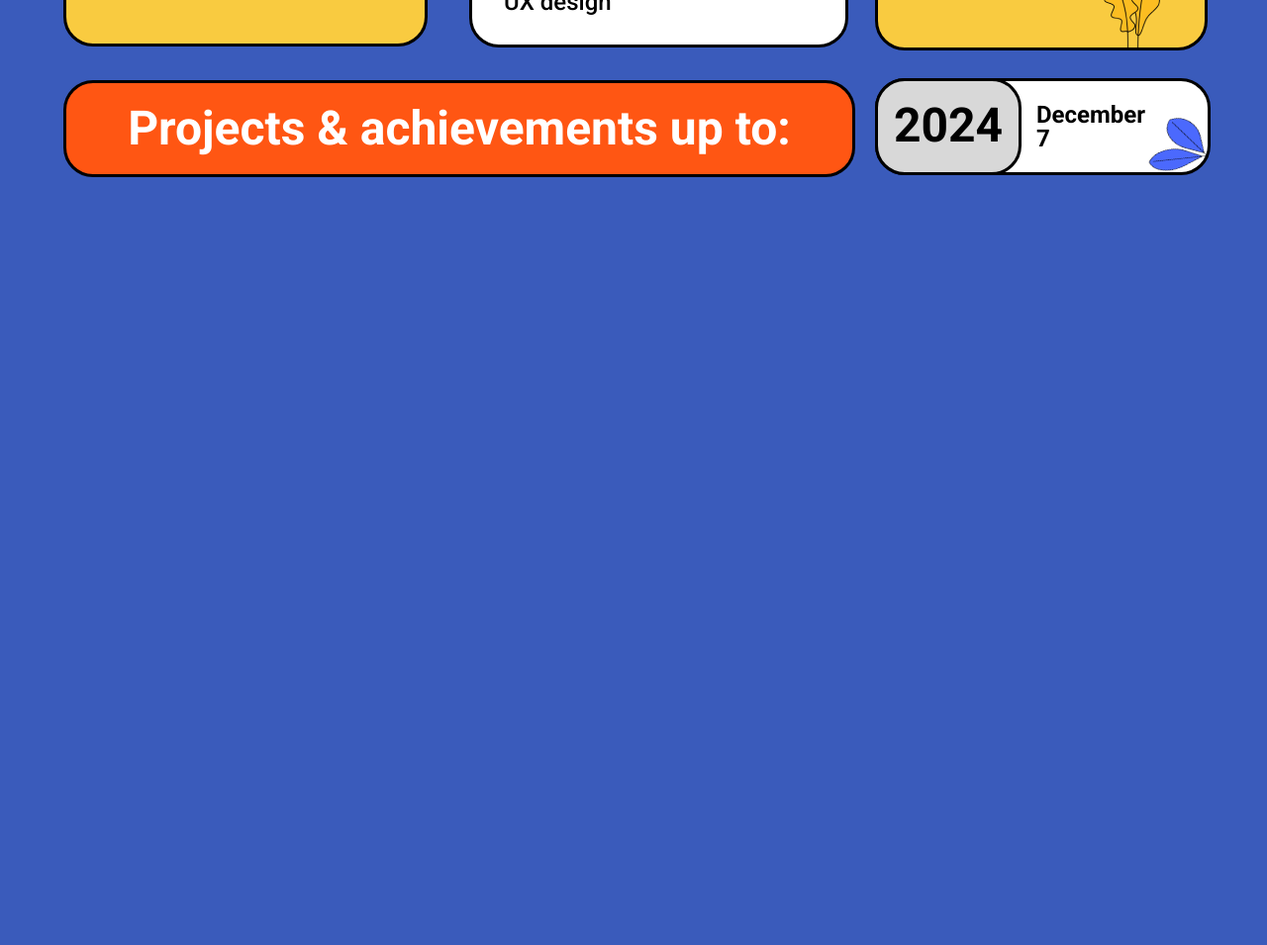
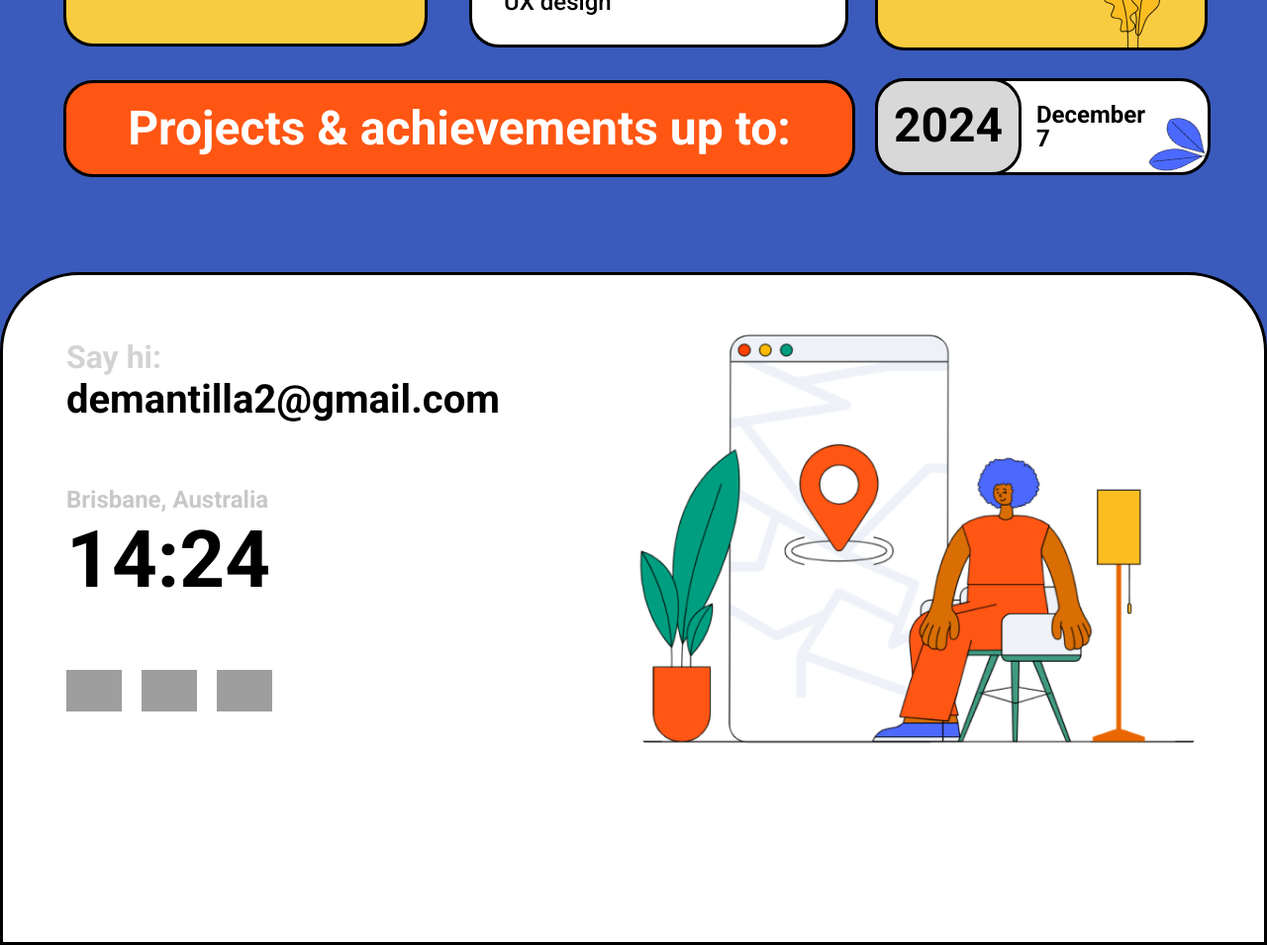
Before and after one commit to DanielEsteban2/Portfolio, a plain HTML site: page index.html in a window 1280 px wide. Shown: the part 1666-2621 px from the top of the page at 99% size. Before the commit the page ends 1909 px from the top, so only its background shows below. Drawn offline with Linux system fonts and the light colour scheme; grey boxes are pictures that could not be loaded.

Commit message:
Add contact section and update navbar links

```diff
--- a/index.html
+++ b/index.html
@@ -36,7 +36,7 @@
         </section>
 
         <!-- Projects section -->
-         <section id="projects">
+         <section class="projects">
             <div class="marquee">
                 <div class="wrapper">
                   <div class="item item1">HTML</div>
@@ -80,6 +80,30 @@
                 </div>
             </div>
          </section>
+
+         <!-- Contacts section -->
+        <section class="contacts">
+        <div class="contacts-info">
+          <h3>Say hi:</h3>
+          <h2>demantilla2@gmail.com</h2>
+
+          <div class="local-time">
+            <h2>Brisbane, Australia <br> <span class="current-time">14:24</span></h2>
+          </div>
+
+          <div class="socials">
+                <ul>
+                    <li><img src="https://img.icons8.com/ios/500/instagram-new--v1.png" alt="instagram-new--v1"/></li>
+                    <li><img src="https://img.icons8.com/ios/500/behance.png" alt="behance"/></li>
+                    <li><img src="https://img.icons8.com/ios/500/github--v1.png" alt="github--v1"/></li>
+                </ul>
+            </div>
+        </div>
+        <div class="image-info">
+            <img src="/Images/Wavy Buddies Address.png" alt="Illustration with address">
+        </div>
+        </section>
+
     </main>
     <script src="script.js"></script>
 </body>
--- a/styles.css
+++ b/styles.css
@@ -142,7 +142,7 @@ nav ul li .btn:hover {
 /* section prjects */
 
 /* marquee */
-#projects {
+.projects {
     position: relative;
     z-index: 10;
 }
@@ -439,3 +439,99 @@ nav ul li .btn:hover {
 .p1:hover, .p2:hover, .p3:hover, .p4:hover, .p5:hover, .p6:hover {
     box-shadow: 7px 10px 17px -8px rgba(0,0,0,0.48);
 }
+
+/* Contacts section */
+
+.contacts {
+    background-color: var(--text-color);
+    border-radius: 5rem 5rem 0 0;
+    border: 3px solid #000;
+    display: flex;
+    height: 85vh;
+    margin-top: 6rem;
+}
+
+.contacts-info {
+    width: 50%;
+    background-color: transparent;
+    padding: 4rem;
+}
+
+.contacts-info h3 {
+    color: #D3D3D3;
+    background-color: #fff;
+    font-size: 2rem;
+}
+
+.contacts-info h2 {
+    color: #000;
+    background-color: transparent;
+    font-size: 2.5rem;
+    background-color: #fff;
+}
+
+.personal-info {
+    margin-top: 13rem;
+    display: flex;
+    align-items: center;
+    background-color: transparent;
+}
+
+.socials {
+    width: 50%;
+}
+
+.socials ul {
+    list-style: none;
+    font-size: 1.5rem;
+    font-weight: 600;
+    display: flex;
+    background-color: #fff;
+    gap: 20px;
+}
+
+.socials li {
+    display: flex;
+    align-items: center;
+    background-color: #fff;
+}
+
+.socials li img {
+    color: #fff;
+    background-color: #fff;
+    width: 3.5rem;
+    cursor: pointer;
+}
+
+.socials li img:hover {
+    filter: grayscale(100%);
+    transform:scale(1.1);
+}
+
+.local-time {
+    padding: 4rem 0;
+    background-color: #fff;
+}
+
+.local-time h2 {
+    font-size: 1.5rem;
+    color: #c8c8c8;
+}
+
+.current-time {
+    color: #000;
+    background-color: #fff;
+    font-size: 5rem;
+}
+
+.image-info {
+    width: 50%;
+    background-color: transparent;
+    margin-bottom: 0;
+}
+
+.image-info img {
+    background-color: #fff;
+    border-radius: 100px;
+    height: 33rem;
+}
```
Also changed, not shown: Images/Wavy Buddies Address.png (added), script.js (line endings or trailing spaces).
